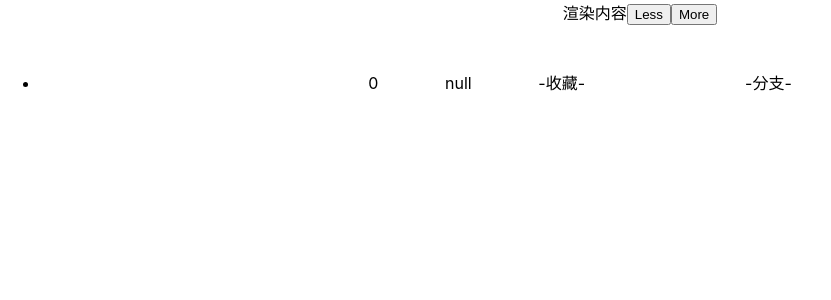
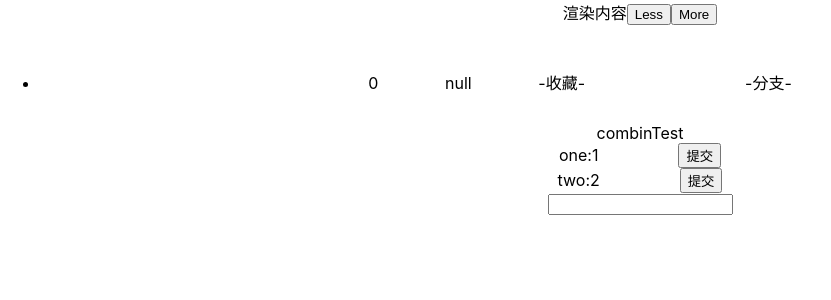
Before and after one commit to fireMan-34/Thanks, a React (Create React App) app: page / in a window 1280 px wide. Shown: the top 300 px of the page, without its empty margins (0-831 px from the left). Built offline with nearby package versions, Linux system fonts and the light colour scheme; no server answers.

Commit message:
docs: ✏️ 感谢老哥建议，先把今天工作的东西找个记录，明天在学。

```diff
--- a/src/App.js
+++ b/src/App.js
@@ -1,9 +1,11 @@
 import './App.css';
-import ApiShow from './component/apiShow.jsx'
+import ApiShow from './component/apiShow.jsx';
+import CombineTest from './component/combineTest';
 function App() {
   return (
     <div className="App">
         <ApiShow/>
+        <CombineTest/>
     </div>
   );
 }
--- /dev/null
+++ b/src/component/combineTest.jsx
@@ -0,0 +1,36 @@
+import React, { useCallback, useEffect, useState } from 'react';
+import { connect } from 'react-redux';
+import { addDataOneAction, addDataTwoAction } from '../store/combine';
+function CombineTest({ combine, bindAddDataOneAction, bindAddDataTwoAction }) {
+  const [input, setInput] = useState('');
+  const onInputChange = useCallback((e) => {
+    setInput(v => e.target.value);
+  }, []);
+  useEffect(() => {
+    console.log(combine);
+  }, [combine])
+  return (
+    <>
+      <div>combinTest</div>
+      <div>one:{combine.one}<span style={{ display: "inline-block", width: "5em" }}></span>
+        <button onClick={e => bindAddDataOneAction(input)}>提交</button></div>
+      <div>two:{combine.two}<span style={{ display: "inline-block", width: "5em" }}></span>
+        <button onClick={e => bindAddDataTwoAction(input)}>提交</button></div>
+      <input value={input} onChange={onInputChange} /><br />
+    </>
+  )
+}
+function mapPropsToState(state, ownProps) {
+  return {
+    ...ownProps,
+    combine: state.combine
+  }
+}
+function dispatchToProps(dispatch, ownProps) {
+  return {
+    ...ownProps,
+    bindAddDataOneAction: props => dispatch(addDataOneAction(props)),
+    bindAddDataTwoAction: props => dispatch(addDataTwoAction(props)),
+  }
+}
+export default connect(mapPropsToState, dispatchToProps)(CombineTest);
--- /dev/null
+++ b/src/store/combine/action.js
@@ -0,0 +1,3 @@
+import {AddDataOne,AddDataTwo} from './type';
+export const addDataOneAction=(props)=>({type:AddDataOne,props});
+export const addDataTwoAction=(props)=>({type:AddDataTwo,props});
--- /dev/null
+++ b/src/store/combine/index.js
@@ -0,0 +1,3 @@
+export * from './action';
+export * from './reducer';
+export * from './type';
--- /dev/null
+++ b/src/store/combine/reducer.js
@@ -0,0 +1,17 @@
+import {AddDataOne,AddDataTwo} from './type';
+import {combineReducers} from 'redux';
+const one=(state=['1'],action)=>{
+    switch(action.type){
+        case AddDataOne:
+        return [...state,action.props];
+        default:return state;
+    }
+};
+const two=(state=['2'],action)=>{
+    switch(action.type){
+        case AddDataTwo:
+        return [...state,action.props];
+        default:return state;
+    }
+};
+export const combineReducer=combineReducers({one,two});
--- /dev/null
+++ b/src/store/combine/type.js
@@ -0,0 +1,2 @@
+export const AddDataOne='给一号槽位加入数据';
+export const AddDataTwo='给二号槽位加入数据';
--- a/src/store/index.js
+++ b/src/store/index.js
@@ -1,5 +1,6 @@
-import { createStore, combineReducers, applyMiddleware } from 'redux';
+import { createStore, combineReducers, applyMiddleware} from 'redux';
 import thunk from 'redux-thunk';
 import { apiReducer } from './api';
-const store = createStore(combineReducers({ apiItems: apiReducer }), applyMiddleware(thunk));
+import {combineReducer} from './combine';
+const store = createStore(combineReducers({ apiItems: apiReducer ,combine:combineReducer}), applyMiddleware(thunk));
 export default store;
```
Also changed, not shown: src/component/apiShow.jsx (+4 -4 lines), study/redux.txt (added), study/分包策略.txt (added), 2 other files (tests, documents, lock files or other folders).
